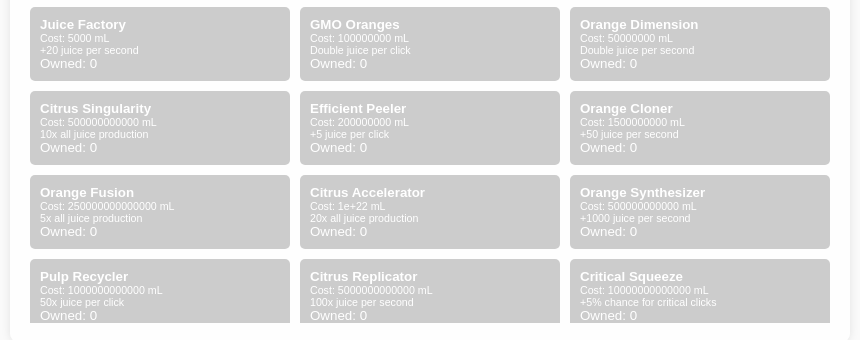
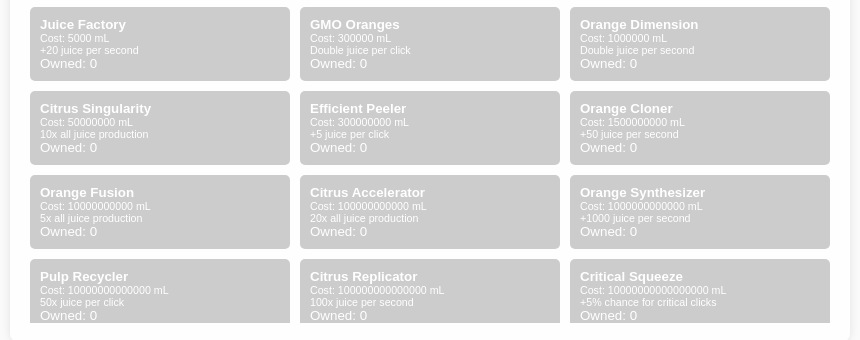
Before and after one commit to UnblockifyGaming/OrangeClicker, a plain HTML site: page index.html in a window 1280 px wide. Shown: the part 351-691 px from the top of the page, 210-1070 px from the left. Drawn offline with Linux system fonts and the light colour scheme.

Commit message:
Update index.html

```diff
--- a/index.html
+++ b/index.html
@@ -177,20 +177,20 @@ document.getElementById('resetGameButton').addEventListener('click', resetGame);
             { name: "Auto Squeezer", baseCost: 500, costMultiplier: 4.6, effect: () => { juicePerSecond++; orangesPerSecond++; }, description: "Produce 1 juice per second" },
             { name: "Orange Grove", baseCost: 1000, costMultiplier: 4.8, effect: () => { juicePerSecond += 5; orangesPerSecond += 5; }, description: "+5 juice per second" },
             { name: "Juice Factory", baseCost: 5000, costMultiplier: 5, effect: () => { juicePerSecond += 20; orangesPerSecond += 20; }, description: "+20 juice per second" },
-            { name: "GMO Oranges", baseCost: 100000000, costMultiplier: 5.2, effect: () => juicePerClick *= 2, description: "Double juice per click" },
-            { name: "Orange Dimension", baseCost: 50000000, costMultiplier: 5.4, effect: () => { juicePerSecond *= 2; orangesPerSecond *= 2; }, description: "Double juice per second" },
-            { name: "Citrus Singularity", baseCost: 500000000000, costMultiplier: 5.6, effect: () => { juicePerClick *= 10; juicePerSecond *= 10; orangesPerSecond *= 10; }, description: "10x all juice production" },
+            { name: "GMO Oranges", baseCost: 300000, costMultiplier: 5.2, effect: () => juicePerClick *= 2, description: "Double juice per click" },
+            { name: "Orange Dimension", baseCost: 1000000, costMultiplier: 5.4, effect: () => { juicePerSecond *= 2; orangesPerSecond *= 2; }, description: "Double juice per second" },
+            { name: "Citrus Singularity", baseCost: 50000000, costMultiplier: 100, effect: () => { juicePerClick *= 10; juicePerSecond *= 10; orangesPerSecond *= 10; }, description: "10x all juice production" },
             // New upgrades
-            { name: "Efficient Peeler", baseCost: 200000000, costMultiplier: 5.8, effect: () => juicePerClick += 5, description: "+5 juice per click" },
+            { name: "Efficient Peeler", baseCost: 300000000, costMultiplier: 5.8, effect: () => juicePerClick += 5, description: "+5 juice per click" },
             { name: "Orange Cloner", baseCost: 1500000000, costMultiplier: 6, effect: () => { juicePerSecond += 50; orangesPerSecond += 50; }, description: "+50 juice per second" },
-            { name: "Orange Fusion", baseCost: 250000000000000, costMultiplier: 6.2, effect: () => { juicePerClick *= 5; juicePerSecond *= 5; }, description: "5x all juice production" },
-            { name: "Citrus Accelerator", baseCost: 10000000000000000000000, costMultiplier: 3.2, effect: () => { juicePerClick *= 20; juicePerSecond *= 20; }, description: "20x all juice production" },
-            { name: "Orange Synthesizer", baseCost: 500000000000, costMultiplier: 6.4, effect: () => { juicePerSecond += 1000; orangesPerSecond += 1000; }, description: "+1000 juice per second" },
-            { name: "Pulp Recycler", baseCost: 1000000000000, costMultiplier: 6.6, effect: () => { juicePerClick *= 50; }, description: "50x juice per click" },
-            { name: "Citrus Replicator", baseCost: 5000000000000, costMultiplier: 6.8, effect: () => { juicePerSecond *= 100; orangesPerSecond *= 100; }, description: "100x juice per second" },
-            { name: "Critical Squeeze", baseCost: 10000000000000, costMultiplier: 7, effect: () => { criticalClickChance += 0.05; }, description: "+5% chance for critical clicks" },
-            { name: "Mega Crit", baseCost: 50000000000000, costMultiplier: 7.4, effect: () => { criticalClickMultiplier++; }, description: "Increase critical click multiplier" },
-            { name: "Orange materializer", baseCost: 10000000000000000000000000000000, costMultiplier: 107, effect: () => { juicePerClick *= 150; juicePerSecond *= 150; }, description: "150x juice production" },
+            { name: "Orange Fusion", baseCost: 10000000000, costMultiplier: 50, effect: () => { juicePerClick *= 5; juicePerSecond *= 5; }, description: "5x all juice production" },
+            { name: "Citrus Accelerator", baseCost: 100000000000, costMultiplier: 200, effect: () => { juicePerClick *= 20; juicePerSecond *= 20; }, description: "20x all juice production" },
+            { name: "Orange Synthesizer", baseCost: 1000000000000, costMultiplier: 6.4, effect: () => { juicePerSecond += 1000; orangesPerSecond += 1000; }, description: "+1000 juice per second" },
+            { name: "Pulp Recycler", baseCost: 10000000000000, costMultiplier: 500, effect: () => { juicePerClick *= 50; }, description: "50x juice per click" },
+            { name: "Citrus Replicator", baseCost: 100000000000000, costMultiplier: 1000, effect: () => { juicePerSecond *= 100; orangesPerSecond *= 100; }, description: "100x juice per second" },
+            { name: "Critical Squeeze", baseCost: 10000000000000000, costMultiplier: 7, effect: () => { criticalClickChance += 0.05; }, description: "+5% chance for critical clicks" },
+            { name: "Mega Crit", baseCost: 100000000000000000, costMultiplier: 7.4, effect: () => { criticalClickMultiplier++; }, description: "Increase critical click multiplier" },
+            { name: "No lifer", baseCost: 100000000000000000000000000000000, costMultiplier: 1500, effect: () => { juicePerClick *= 150; juicePerSecond *= 150; }, description: "150x juice production" },
         ];
 
         const orangeElement = document.getElementById('orange');
```
